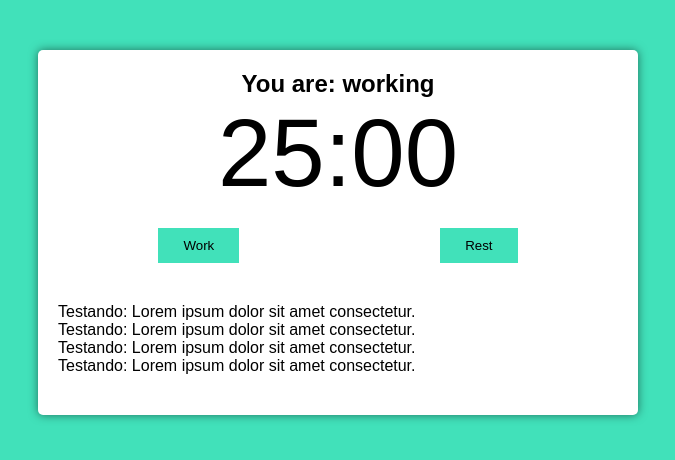
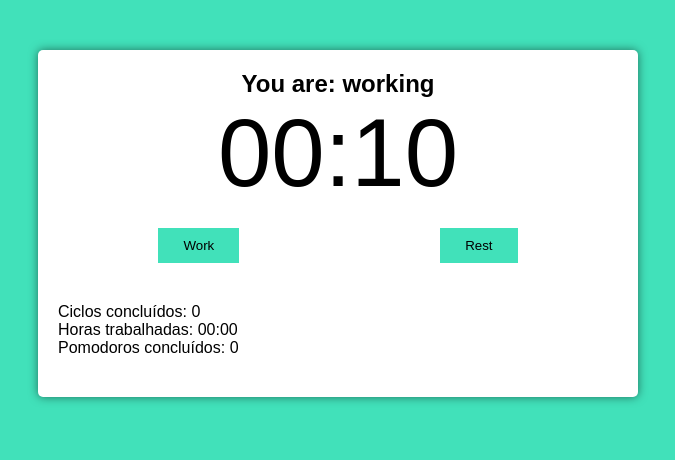
Before and after one commit to marshalmori/pomodoro-app, a React (Create React App) app: page / in a window 1280 px wide. Shown: the top 460 px of the page, without its empty margins (302-977 px from the left). Built offline with nearby package versions, Linux system fonts and the light colour scheme.

Commit message:
Create pomodoro logic, cycles, numberOfPomodoros

```diff
--- a/src/App.tsx
+++ b/src/App.tsx
@@ -5,9 +5,9 @@
   return (
     <div className="container">
       <PomodoroTimer
-        pomodoroTime={1500}
-        shortRestTime={300}
-        longRestTime={900}
+        pomodoroTime={10}
+        shortRestTime={2}
+        longRestTime={5}
         cycles={4}
       />
     </div>
--- a/src/components/PomodoroTimer.tsx
+++ b/src/components/PomodoroTimer.tsx
@@ -1,5 +1,6 @@
-import React, { useEffect } from 'react';
+import React, { useEffect, useState } from 'react';
 import { useInterval } from '../hooks/use-interval';
+import { secondsToTime } from '../utils/SecondsToTime';
 import Button from './Button';
 import Timer from './Timer';
 
@@ -19,15 +20,17 @@
 }
 
 export function PomodoroTimer(props: Props): JSX.Element {
-  const [mainTime, setMainTime] = React.useState(props.pomodoroTime);
-  const [timeCounting, setTimeCounting] = React.useState(false);
-  const [working, setWorking] = React.useState(false);
-  const [resting, setResting] = React.useState(false);
+  const [mainTime, setMainTime] = useState(props.pomodoroTime);
+  const [timeCounting, setTimeCounting] = useState(false);
+  const [working, setWorking] = useState(false);
+  const [resting, setResting] = useState(false);
+  const [cyclesQtdManager, setCyclesQtdManager] = useState(
+    new Array(props.cycles - 1).fill(true),
+  );
 
-  useEffect(() => {
-    if (working) document.body.classList.add('working');
-    if (resting) document.body.classList.remove('working');
-  }, [working]);
+  const [completedCycles, setCompletedCycles] = useState(0);
+  const [fullWorkingTime, setFullWorkingTime] = useState(0);
+  const [numberOfPomodoros, setNumberOfPomodoros] = useState(0);
 
   useInterval(
     () => {
@@ -58,6 +61,36 @@
     audioStartWorking.play();
   };
 
+  useEffect(() => {
+    if (working) document.body.classList.add('working');
+    if (resting) document.body.classList.remove('working');
+
+    if (mainTime > 0) return;
+
+    if (working && cyclesQtdManager.length > 0) {
+      configureRest(false);
+      cyclesQtdManager.pop();
+    } else if (working && cyclesQtdManager.length <= 0) {
+      configureRest(true);
+      setCyclesQtdManager(new Array(props.cycles - 1).fill(true));
+      setCompletedCycles(completedCycles + 1);
+    }
+
+    if (working) setNumberOfPomodoros(numberOfPomodoros + 1);
+    if (resting) configureWork();
+  }, [
+    working,
+    resting,
+    mainTime,
+    cyclesQtdManager,
+    numberOfPomodoros,
+    completedCycles,
+    configureRest,
+    setCyclesQtdManager,
+    configureWork,
+    props.cycles,
+  ]);
+
   return (
     <div className="pomodoro">
       <h2>You are: working</h2>
@@ -72,10 +105,9 @@
         ></Button>
       </div>
       <div className="details">
-        <p>Testando: Lorem ipsum dolor sit amet consectetur.</p>
-        <p>Testando: Lorem ipsum dolor sit amet consectetur.</p>
-        <p>Testando: Lorem ipsum dolor sit amet consectetur.</p>
-        <p>Testando: Lorem ipsum dolor sit amet consectetur.</p>
+        <p>Ciclos concluídos: {completedCycles}</p>
+        <p>Horas trabalhadas: {secondsToTime(fullWorkingTime)}</p>
+        <p>Pomodoros concluídos: {numberOfPomodoros}</p>
       </div>
     </div>
   );
```
